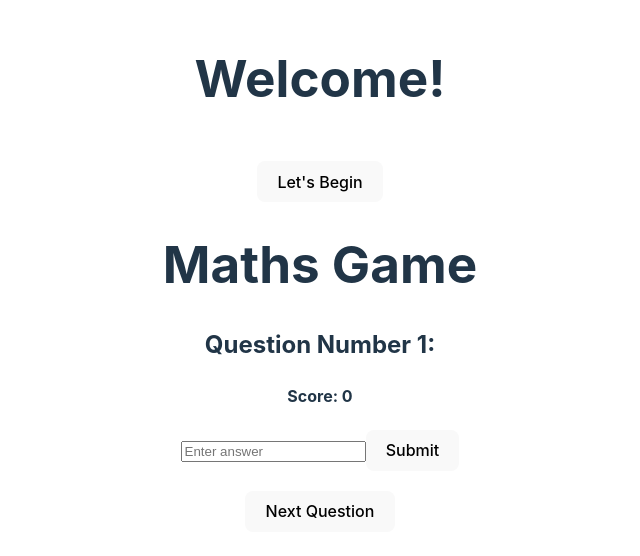
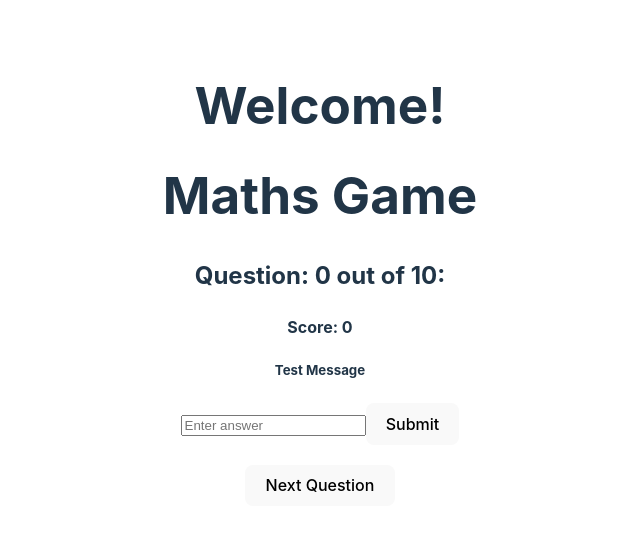
Before and after one commit to KS-coder77/wcc_xmas_challenge_maths_game, a React (Vite) app in the folder frontend/: page / in a window 1280 px wide. Shown: the part 126-682 px from the top of the page, without its empty margins (320-960 px from the left). Built offline with nearby package versions, Linux system fonts and the light colour scheme; no server answers.

Commit message:
Day 12: Limit question rounds to 10

```diff
--- a/frontend/src/Game.jsx
+++ b/frontend/src/Game.jsx
@@ -1,32 +1,40 @@
 import { useState, useEffect } from 'react';
 import './App.css';
 
+
 const Game = () => {
-  const [message, setMessage] = useState("");
+  const [message, setMessage] = useState("Test Message");
   const [question, setQuestion] = useState("");
   const [correctAnswer, setCorrectAnswer] = useState(null);
-  const [questionNumber, setQuestionNumber] = useState(1);
+  const [questionCount, setQuestionCount] = useState(0);
   const [userAnswer, setUserAnswer] = useState("");
   const [feedback, setFeedback] = useState("");
   const [score, setScore] = useState(0);
-  const [round, setRound] = useState(1);
+  const [gameOver, setGameOver] = useState(false);
+  //const [round, setRound] = useState(1);
   const MAX_QUESTIONS = 10;
 
   // start game
-  const start = async () => {
-    const response = await fetch("http://127.0.0.1:5000/start");
-    const data = await response.json();
-    setMessage(data.message);
-  };
+  // const start = async () => {
+  //   const response = await fetch("http://127.0.0.1:5000/start");
+  //   const data = await response.json();
+  //   setMessage(data.message);
+  // };
 
   // Fetch a new question from the backend
   const fetchQuestion = async () => {
+    if (questionCount >= MAX_QUESTIONS) return; // Stop fetching if limit reached
     const response = await fetch("http://127.0.0.1:5000/get_question");
     const data = await response.json();
-    setQuestion(data.question);
-    setCorrectAnswer(data.answer);
-    setFeedback(""); // Reset feedback
-    setUserAnswer(""); // Clear input
+    if (data.gameOver) {
+      setGameOver(true);
+    } else {
+      setQuestionCount(prevCount => prevCount + 1);
+      setQuestion(data.question);
+      setCorrectAnswer(data.answer);
+      setFeedback(""); // Reset feedback
+      setUserAnswer(""); // Clear input
+    }
     };
 
   // Handle form submission
@@ -41,27 +49,37 @@ const Game = () => {
       }),
     });
     const data = await response.json();
-    //setFeedback(data.correct ? "Correct! 🎉" : "Wrong! Try again.");
+    // setFeedback(data.correct ? "Correct! 🎉" : "Wrong! Try again.");
     if (data.correct) {
         setScore(score+1) // keep track of score
         setFeedback("Correct! 🎉")
-        setQuestionNumber(questionNumber+1)
+        setUserAnswer(""); // Clear input
     } else {
         setFeedback("Incorrect! Try Again")
     }
     };
 
     useEffect(() => {
-    fetchQuestion(); // Fetch question on component mount
-  }, []);
+      if (!gameOver) {fetchQuestion();
+      }
+      else {
+        setMessage("End of round!")
+      }
+    }, [gameOver]
+);
+
+  const nextQuestion = () => {
+    fetchQuestion();
+  }
 
    return (
     <div style={{ textAlign: "center", padding: "20px" }}>
-      <h1>Welcome! {message} </h1>
-      <button onClick={start} style={{ marginTop: "20px" }}>Let's Begin</button>
+      <h1>Welcome!</h1>
+      {/* <button onClick={start} style={{ marginTop: "20px" }}>Let's Begin</button> */}
       <h1>Maths Game</h1>
-      <h2>Question Number {questionNumber}:    {question}</h2>
+      <h2>Question: {questionCount} out of {MAX_QUESTIONS}: {question}</h2>
       <h4>Score: {score}</h4>
+      <h5>{message}</h5>
       <form onSubmit={handleSubmit}>
         <input
           type="number"
@@ -71,7 +89,7 @@ const Game = () => {
         />
         <button type="submit">Submit</button>
       </form>
-      <button onClick={fetchQuestion} style={{ marginTop: "20px" }}>Next Question</button>
+      <button onClick={nextQuestion} style={{ marginTop: "20px" }}>Next Question</button>
       {feedback && <h3>{feedback}</h3>}
     </div>
   );
```
Also changed, not shown: 1 other file (tests, documents, lock files or other folders).
